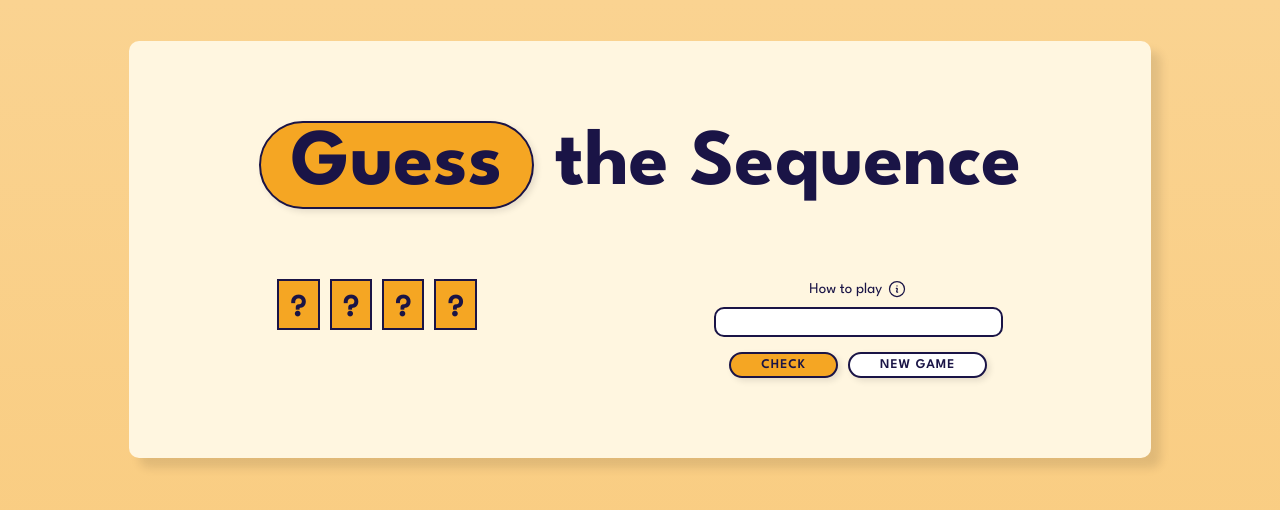
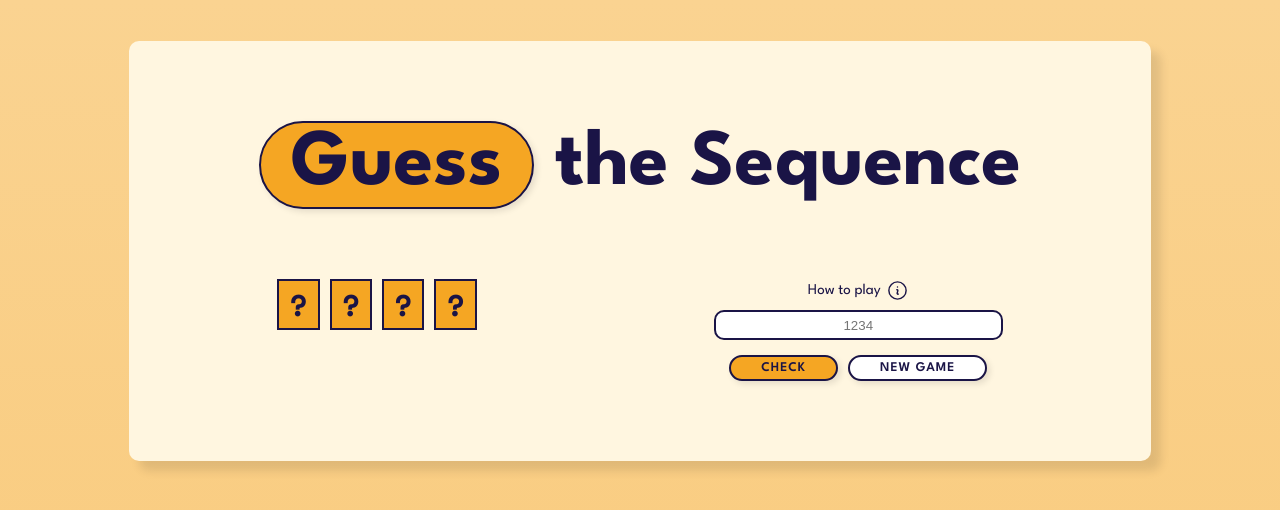
Before and after one commit to myrsfrvr/games, a React (Vite) app: page /guess-the-sequence in a window 1280 px wide. Shown: the top 510 px of the page. Built offline with nearby package versions, Linux system fonts and the light colour scheme.

Commit message:
feat: handle HowToPlayPopup and make input controlled el

```diff
--- a/src/pages/GuessTheSequence.css
+++ b/src/pages/GuessTheSequence.css
@@ -215,7 +215,7 @@
   color: var(--color-text);
 }
 
-.info {
+.guess-subtitle {
   display: inline-block;
   margin-right: 0;
   font-size: 1.5rem;
@@ -225,16 +225,16 @@
 }
 
 .info-box:hover {
+  color: #312c59;
   cursor: pointer;
-  color: #312c59;
 }
 
 .info-icon {
-  width: 2rem;
-  height: 2rem;
+  width: 2.3rem;
+  height: 2.3rem;
 }
 
-.info-box:hover .info {
+.info-box:hover .guess-subtitle {
   border-color: #312c59;
 }
 
@@ -275,6 +275,7 @@
 .close-popup {
   background-color: transparent;
   border: none;
+  cursor: pointer;
 
   position: absolute;
   top: 0;
--- a/src/pages/GuessTheSequence.jsx
+++ b/src/pages/GuessTheSequence.jsx
@@ -1,7 +1,38 @@
+import { useState } from 'react';
 import './GuessTheSequence.css';
 // import confetti from 'canvas-confetti';
 
 function GuessTheSequence() {
+  const [isPopupOpen, setIsPopupOpen] = useState(false);
+  const [guess, setGuess] = useState('');
+  const [showError, setShowError] = useState(false);
+
+  function handleOpenPopup() {
+    setIsPopupOpen(true);
+  }
+
+  function handleClosePopup() {
+    setIsPopupOpen(false);
+  }
+
+  function handleGuessChange(e) {
+    const value = e.target.value;
+    const digitsOnly = value.replace(/\D/g, '');
+    const limitedGuess = digitsOnly.slice(0, 4);
+
+    setGuess(limitedGuess);
+    setShowError(false);
+  }
+
+  function handleGuessCheck() {
+    if (guess.length !== 4) {
+      setShowError(true);
+      return;
+    }
+
+    setShowError(false);
+  }
+
   // useEffect(() => {
   //   if (hasWon) {
   //     confetti({
@@ -21,10 +52,11 @@ function GuessTheSequence() {
         <div className="sides">
           <div className="left-side">
             <div className="sequence">
-              <p className="sequence-num">?</p>
-              <p className="sequence-num">?</p>
-              <p className="sequence-num">?</p>
-              <p className="sequence-num">?</p>
+              {new Array(4).fill(null).map((_, i) => (
+                <p className="sequence-num" key={i}>
+                  ?
+                </p>
+              ))}
             </div>
 
             <p className="win-message hidden">Congratulations! 🎉 You won!</p>
@@ -43,15 +75,16 @@ function GuessTheSequence() {
           </div>
 
           <div className="right-side">
-            <div className="info-box">
+            <div className="info-box" onClick={handleOpenPopup}>
               <h2 className="guess-subtitle">How to play</h2>
+
               <svg
                 xmlns="http://www.w3.org/2000/svg"
                 fill="none"
                 viewBox="0 0 24 24"
                 strokeWidth="1.5"
                 stroke="currentColor"
-                className="info-icon size-6"
+                className="info-icon"
               >
                 <path
                   strokeLinecap="round"
@@ -60,22 +93,45 @@ function GuessTheSequence() {
                 />
               </svg>
             </div>
-            <input type="number" className="input" />
-            <p className="error-message hidden">Invalid guess</p>
+
+            {isPopupOpen && <HowToPlayPopup onClosePopup={handleClosePopup} />}
+
+            <input
+              type="text"
+              className="input"
+              value={guess}
+              onChange={e => handleGuessChange(e)}
+              onKeyDown={e => {
+                if (e.key === 'Enter') handleGuessCheck();
+              }}
+              inputMode="numeric"
+              maxLength={4}
+              placeholder="1234"
+            />
+            {showError && <p className="error-message">Invalid guess</p>}
             <p className="step-count hidden">
               <span className="step-count-num"></span> steps left
             </p>
             <div className="btns">
-              <button className="btn check">Check</button>
+              <button className="btn check" onClick={handleGuessCheck}>
+                Check
+              </button>
               <button className="btn new-game">New game</button>
             </div>
           </div>
         </div>
       </div>
+    </section>
+  );
+}
 
-      <div className="popup-wrapper hidden">
-        <div className="popup">
-          <div className="popup-content">
+export default GuessTheSequence;
+
+function HowToPlayPopup({ onClosePopup }) {
+  return (
+    <div className="popup-wrapper">
+      <div className="popup" onClick={onClosePopup}>
+        <div className="popup-content" onClick={e => e.stopPropagation()}>
           <h2 className="h2">How to play</h2>
           <p className="rules">
             Guess the 4-digit sequence. You have 10 tries to find the correct
@@ -121,7 +177,7 @@ function GuessTheSequence() {
             tries. Good luck!
           </p>
 
-            <button className="close-popup">
+          <button className="close-popup" onClick={onClosePopup}>
             <svg
               xmlns="http://www.w3.org/2000/svg"
               fill="none"
@@ -140,8 +196,5 @@ function GuessTheSequence() {
         </div>
       </div>
     </div>
-    </section>
   );
 }
-
-export default GuessTheSequence;
```
Lines whose indentation alone changed are shown as unchanged.
